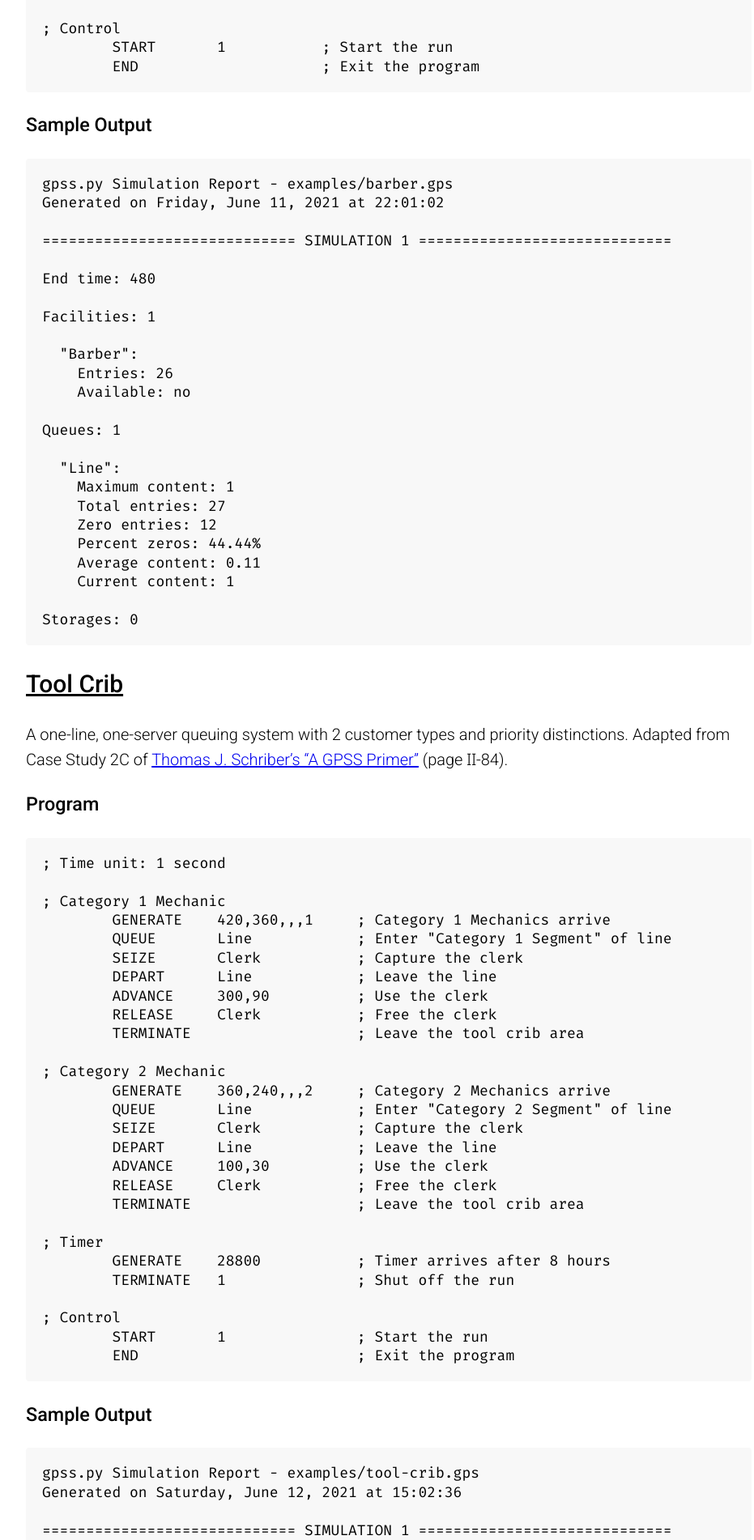
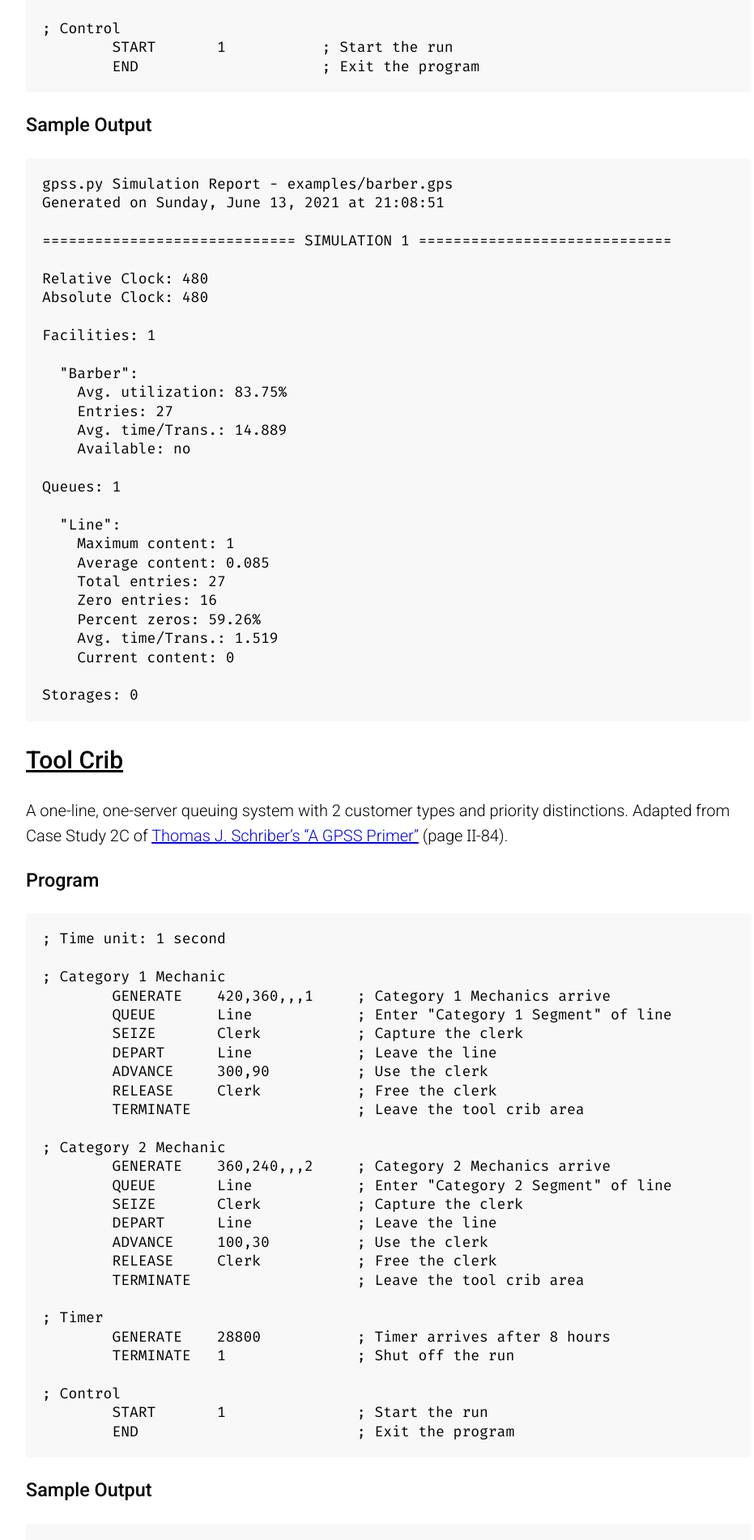
Before and after one commit to martendo/gpss.py, a Jekyll site: the page built from docs/examples.md, in a window 1280 px wide. Shown: the part 1078-2980 px from the top of the page at 81% size, without its empty margins (160-1091 px from the left). Built offline with Jekyll 4.4.1, drawn with Linux system fonts in a browser that asks for light colours; some of the changed text lies outside the part shown.

Commit message:
Update example sample output

```diff
--- a/docs/examples.md
+++ b/docs/examples.md
@@ -44,27 +44,31 @@
 ### Sample Output
 ~~~
 gpss.py Simulation Report - examples/barber.gps
-Generated on Friday, June 11, 2021 at 22:01:02
+Generated on Sunday, June 13, 2021 at 21:08:51
 
 ============================= SIMULATION 1 =============================
 
-End time: 480
+Relative Clock: 480
+Absolute Clock: 480
 
 Facilities: 1
 
   "Barber":
-    Entries: 26
+    Avg. utilization: 83.75%
+    Entries: 27
+    Avg. time/Trans.: 14.889
     Available: no
 
 Queues: 1
 
   "Line":
     Maximum content: 1
+    Average content: 0.085
     Total entries: 27
-    Zero entries: 12
-    Percent zeros: 44.44%
-    Average content: 0.11
-    Current content: 1
+    Zero entries: 16
+    Percent zeros: 59.26%
+    Avg. time/Trans.: 1.519
+    Current content: 0
 
 Storages: 0
 ~~~
@@ -109,27 +113,31 @@
 ### Sample Output
 ~~~
 gpss.py Simulation Report - examples/tool-crib.gps
-Generated on Saturday, June 12, 2021 at 15:02:36
+Generated on Sunday, June 13, 2021 at 21:09:43
 
 ============================= SIMULATION 1 =============================
 
-End time: 28800
+Relative Clock: 28800
+Absolute Clock: 28800
 
 Facilities: 1
 
   "Clerk":
-    Entries: 138
+    Avg. utilization: 92.66%
+    Entries: 143
+    Avg. time/Trans.: 186.622
     Available: no
 
 Queues: 1
 
   "Line":
-    Maximum content: 4
-    Total entries: 140
-    Zero entries: 33
-    Percent zeros: 23.57%
-    Average content: 0.86
-    Current content: 2
+    Maximum content: 7
+    Average content: 1.831
+    Total entries: 148
+    Zero entries: 15
+    Percent zeros: 10.14%
+    Avg. time/Trans.: 356.345
+    Current content: 5
 
 Storages: 0
 ~~~
@@ -170,17 +178,20 @@
 ### Sample Output
 ~~~
 gpss.py Simulation Report - examples/widgets.gps
-Generated on Friday, June 11, 2021 at 22:04:17
+Generated on Sunday, June 13, 2021 at 21:10:03
 
 ============================= SIMULATION 1 =============================
 
-End time: 2400
+Relative Clock: 2400
+Absolute Clock: 2400
 
 Facilities: 1
 
   "Oven":
-    Entries: 236
-    Available: no
+    Avg. utilization: 80.79%
+    Entries: 240
+    Avg. time/Trans.: 8.079
+    Available: yes
 
 Queues: 0
 
@@ -188,12 +199,15 @@
 
 ============================= SIMULATION 2 =============================
 
-End time: 2400
+Relative Clock: 2400
+Absolute Clock: 2400
 
 Facilities: 1
 
   "Oven":
-    Entries: 284
+    Avg. utilization: 94.83%
+    Entries: 281
+    Avg. time/Trans.: 8.100
     Available: no
 
 Queues: 0
@@ -202,12 +216,15 @@
 
 ============================= SIMULATION 3 =============================
 
-End time: 2400
+Relative Clock: 2400
+Absolute Clock: 2400
 
 Facilities: 1
 
   "Oven":
-    Entries: 298
+    Avg. utilization: 98.71%
+    Entries: 301
+    Avg. time/Trans.: 7.870
     Available: no
 
 Queues: 0
```
